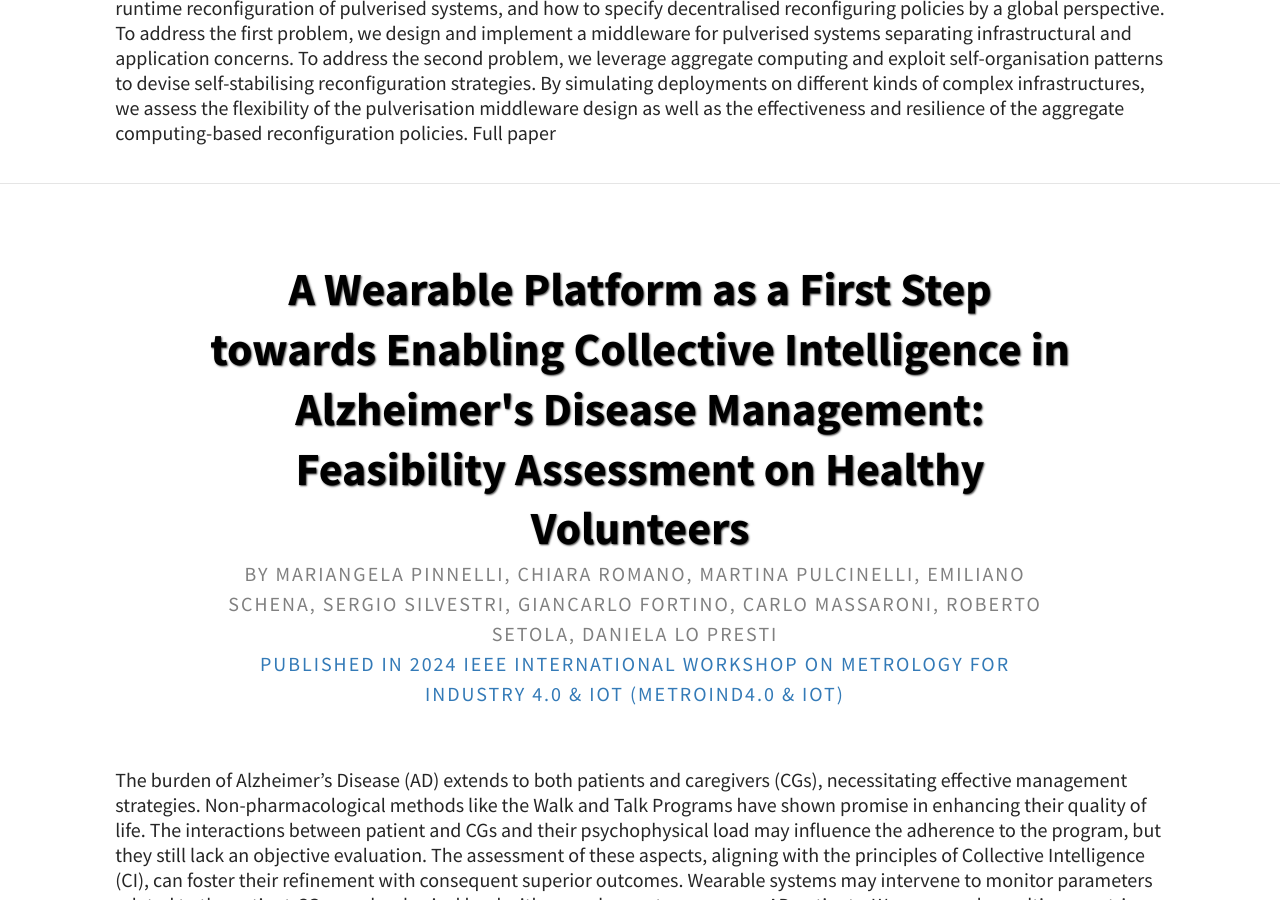
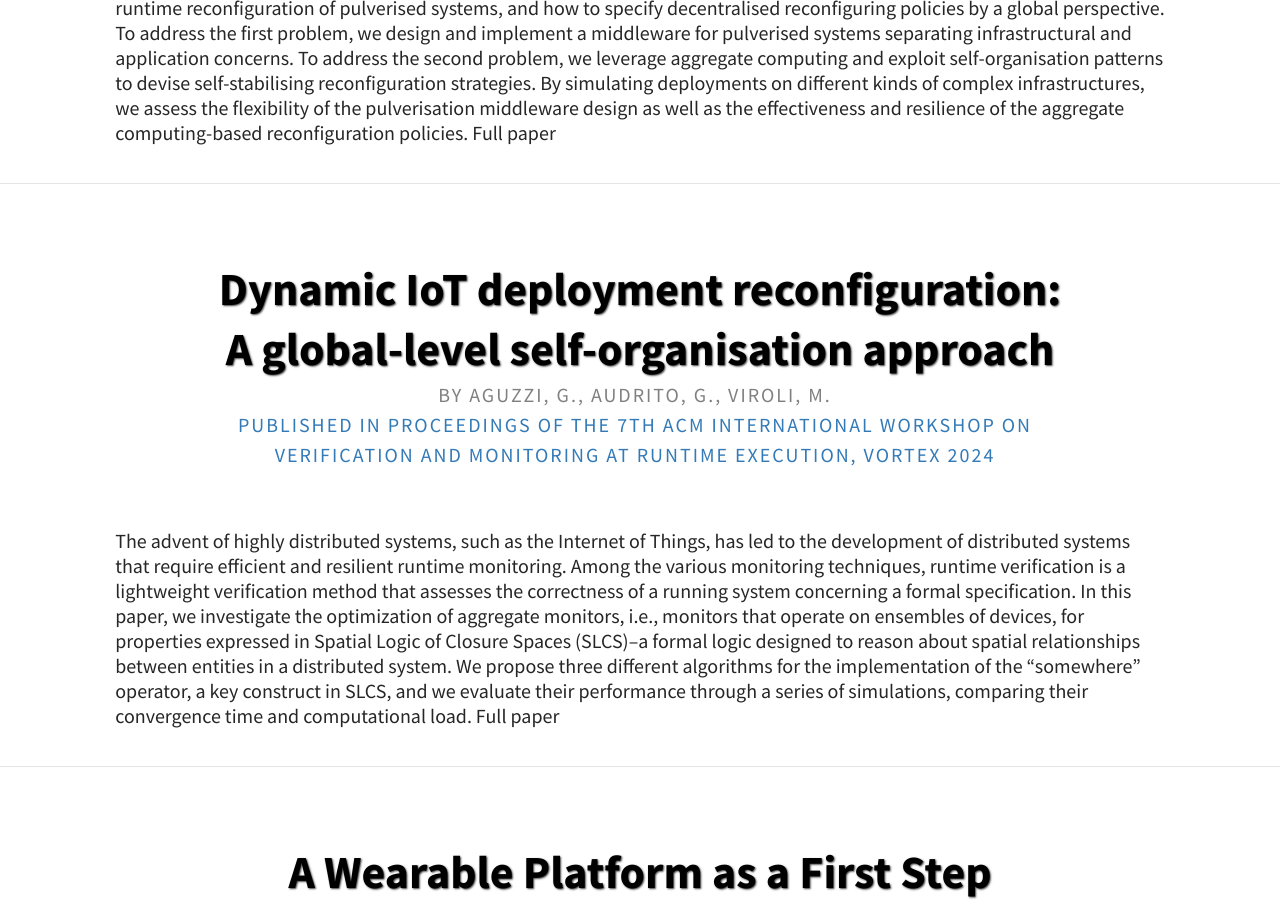
Before and after one commit to common-wears/2022, a Jekyll site: the page built from pages/5_publications.md, in a window 1280 px wide and 900 px high, scrolled down 3314 px. Built offline with Jekyll 4.4.1, drawn with Linux system fonts in a browser that asks for light colours.

Commit message:
add 2024-10 monitors

```diff
--- /dev/null
+++ b/_posts/2024-10-01-monitors-optimization.md
@@ -0,0 +1,20 @@
+---
+layout: post
+# Your title goes here
+title: "Dynamic IoT deployment reconfiguration: A global-level self-organisation approach"
+# List authors here as they appear in the paper
+authors: Aguzzi, G., Audrito, G., Viroli, M.
+# List keywords to get more visibility
+tags: [Aggregate computing, runtime verification, spatial logic]
+# Add the journal / proceedings
+journal: Proceedings of the 7th ACM International Workshop on Verification and Monitoring at Runtime Execution, VORTEX 2024
+# Add the DOI. If you do so, it will get automatically linked
+doi: 10.1145/3679008.3685544
+
+# Everything written before <!--more--> will appear directly in the publications page
+excerpt_separator: <!--more-->
+---
+
+The advent of highly distributed systems, such as the Internet of Things, has led to the development of distributed systems that require efficient and resilient runtime monitoring. Among the various monitoring techniques, runtime verification is a lightweight verification method that assesses the correctness of a running system concerning a formal specification. In this paper, we investigate the optimization of aggregate monitors, i.e., monitors that operate on ensembles of devices, for properties expressed in Spatial Logic of Closure Spaces (SLCS)--a formal logic designed to reason about spatial relationships between entities in a distributed system. We propose three different algorithms for the implementation of the "somewhere" operator, a key construct in SLCS, and we evaluate their performance through a series of simulations, comparing their convergence time and computational load.
+
+[Full paper](https://doi.org/10.1145/3679008.3685544)
```
Also changed, not shown: _posts/2024-12-01-dynamic-iot.md (+1 -1 lines), _posts/2024-12-01-scalability-through-pulv.md (+1 -1 lines).
